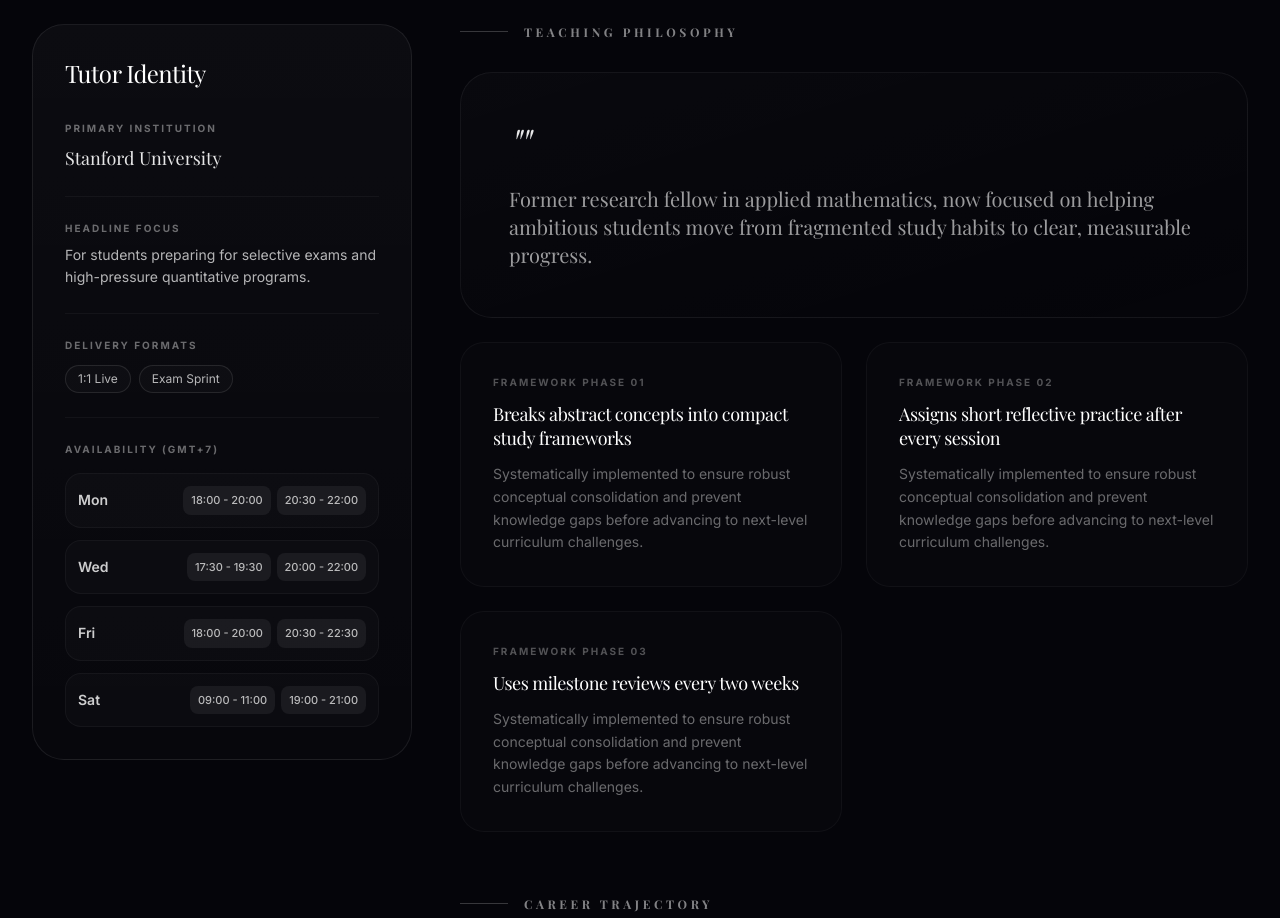
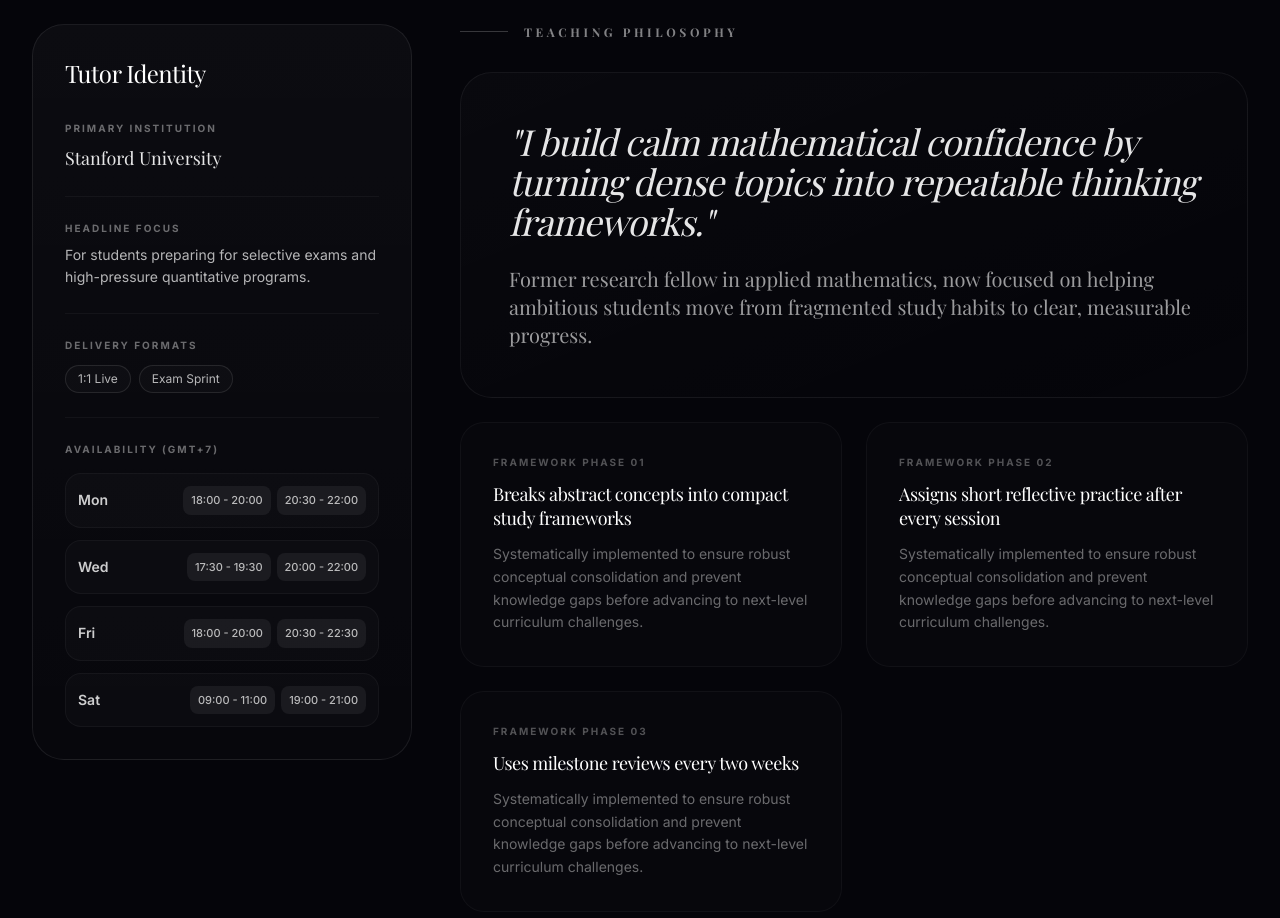
Before and after one commit to munonguyen/HaNovaEducation_REQ_Project, a React (Vite) app in the folder velorah-hero/: page /tutors/1 in a window 1280 px wide. Shown: the part 940-1858 px from the top of the page. Built offline with nearby package versions, Linux system fonts and the light colour scheme; a web font is replaced by a local one.

Commit message:
fix: TypeScript error breaking Vercel build
- Replaced incorrect `tutor.philosophy` reference with the correct `tutor.quote` property, which was causing the CI/CD pipeline to fail on Vercel.

```diff
--- a/velorah-hero/src/pages/TutorProfile.tsx
+++ b/velorah-hero/src/pages/TutorProfile.tsx
@@ -222,7 +222,7 @@ export default function TutorProfile() {
                  <h3 className="flex items-center gap-4 text-xs font-bold uppercase tracking-[0.3em] text-white/50 mb-8"><span className="w-12 h-px bg-white/20"></span> Teaching Philosophy</h3>
                  <div className="relative p-8 md:p-12 rounded-[32px] border border-white/[0.06] bg-gradient-to-br from-white/[0.02] to-transparent">
                     <h2 className="text-2xl md:text-3xl lg:text-4xl font-serif text-white/90 italic leading-relaxed mb-6">
-                   "{tutor.philosophy}"
+                   "{tutor.quote}"
                  </h2>   <p className="text-white/60 text-lg md:text-xl leading-relaxed font-serif max-w-3xl">{tutor.intro}</p>
                  </div>
 
```
